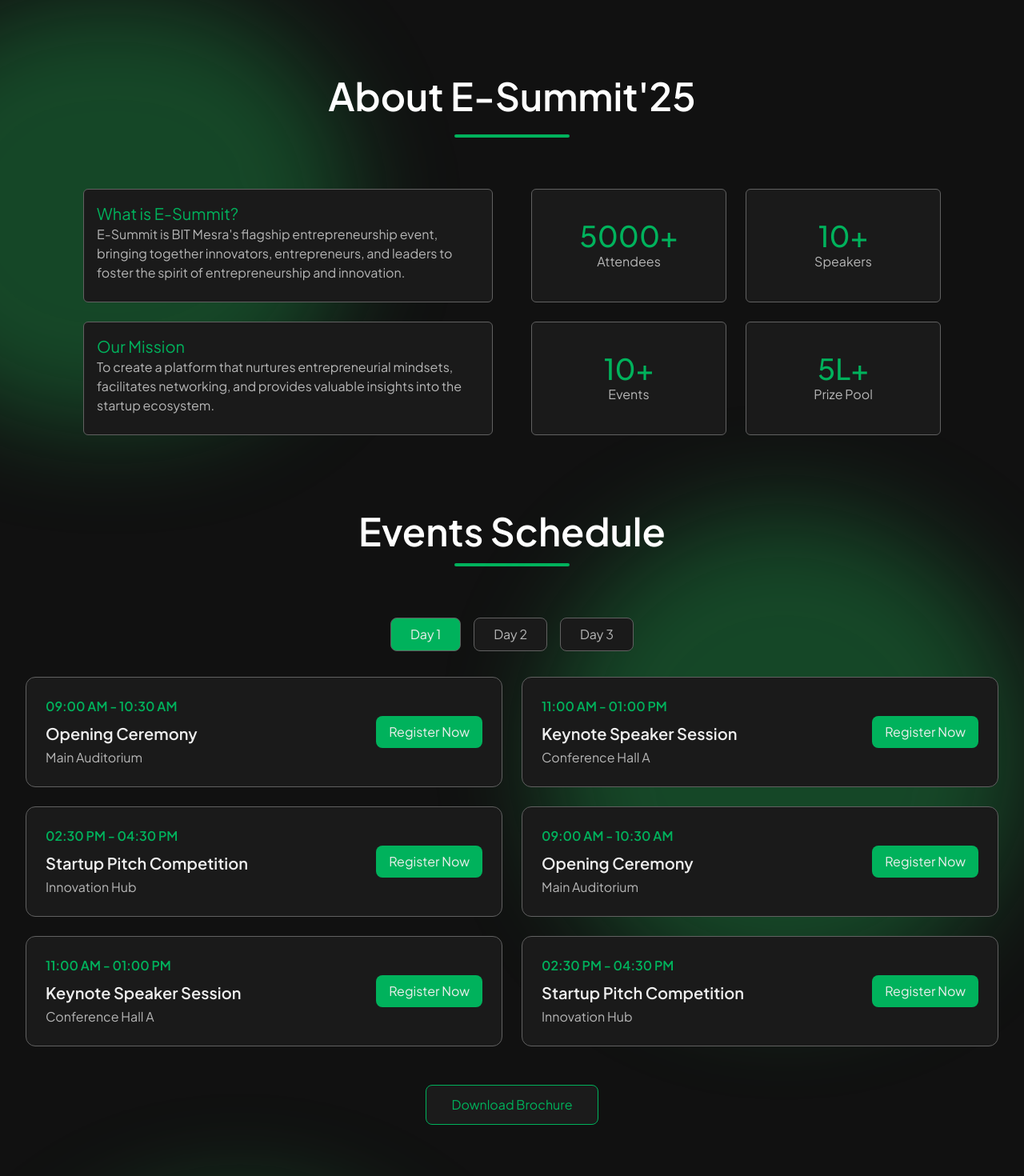
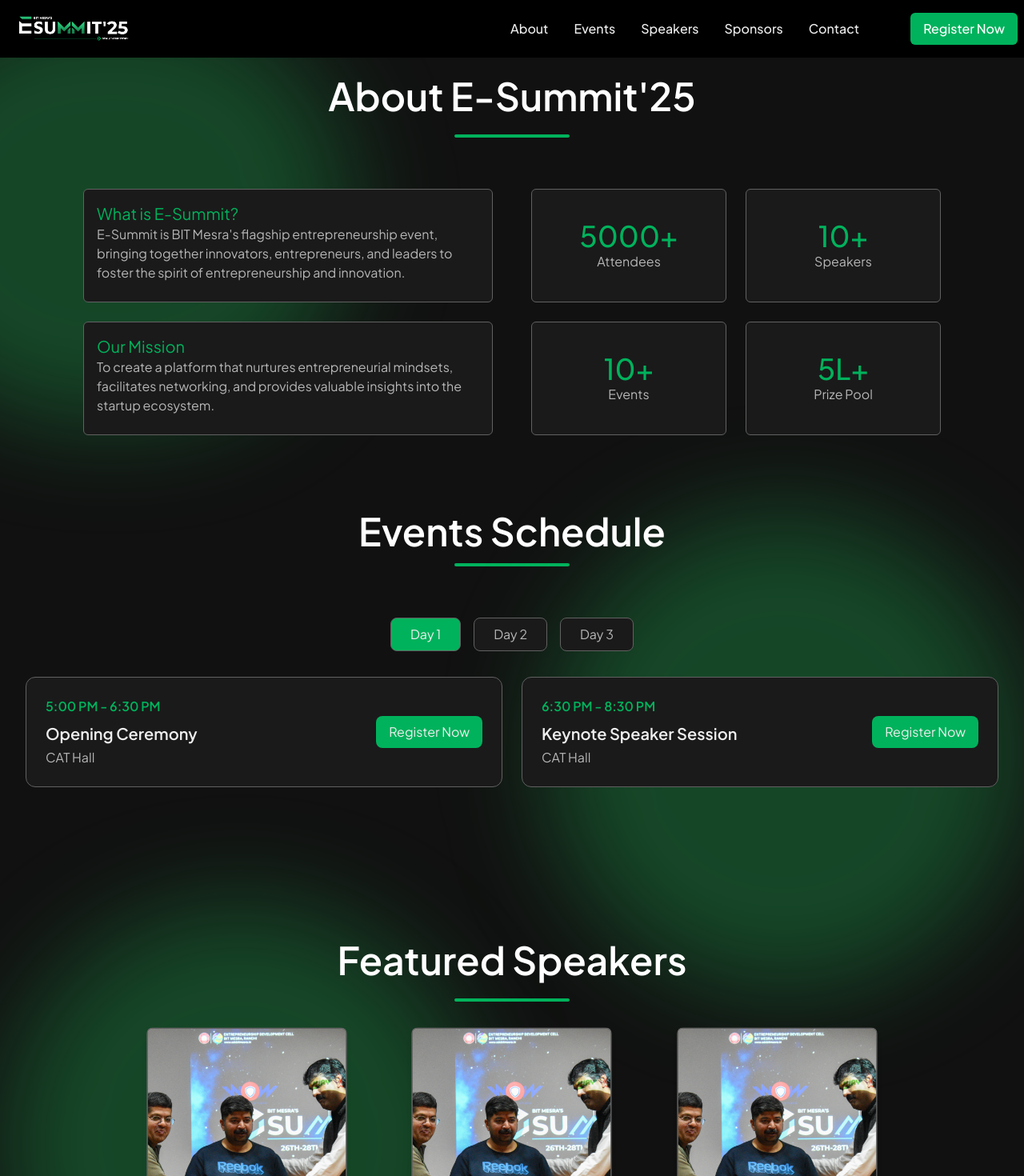
Before and after one commit to AnujNayak108/ESummit25, a React (Vite) app: page / in a window 1280 px wide. Shown: the top 1470 px of the page at 80% size. Built offline with nearby package versions, Linux system fonts and the light colour scheme.

Commit message:
added proper navbar

```diff
--- a/index.html
+++ b/index.html
@@ -2,9 +2,9 @@
 <html lang="en">
   <head>
     <meta charset="UTF-8" />
-    <link rel="icon" type="image/svg+xml" href="/vite.svg" />
+    <link rel="icon" type="image/svg+xml" href="./src/assets/edclogo3d.png" />
     <meta name="viewport" content="width=device-width, initial-scale=1.0 minimum-scale=1.0" />
-    <title>Vite + React</title>
+    <title>E-Summit'25</title>
   </head>
   <body>
     <div id="root"></div>
--- a/src/App.jsx
+++ b/src/App.jsx
@@ -11,6 +11,7 @@
 function App() {
   return (
     <div>
+      <Navbar />
       <Hero />
       <AboutUs />
       <EventSchedule />
--- a/src/components/events.jsx
+++ b/src/components/events.jsx
@@ -2,82 +2,98 @@
 
 const EventSchedule = () => {
     const [activeDay, setActiveDay] = useState('day1');
+    const [transitioning, setTransitioning] = useState(false);
+
+    const handleDayChange = (day) => {
+      if (day !== activeDay) {
+        setTransitioning(true);
+        setTimeout(() => {
+          setActiveDay(day);
+          setTransitioning(false);
+        }, 300);
+      }
+    };
 
     const scheduleData = {
         day1: [
             {
-                time: '09:00 AM - 10:30 AM',
+                time: '5:00 PM - 6:30 PM',
                 title: 'Opening Ceremony',
-                location: 'Main Auditorium',
+                location: 'CAT Hall',
+            },
+            {
+                time: '6:30 PM - 8:30 PM',
+                title: 'Keynote Speaker Session',
+                location: 'CAT Hall',
+            },
+        ],
+        day2: [
+            {
+                time: '09:00 AM - 12:00 PM',
+                title: 'B-Plan',
+                location: 'Lecture Hall 2',
             },
             {
                 time: '11:00 AM - 01:00 PM',
                 title: 'Keynote Speaker Session',
-                location: 'Conference Hall A',
+                location: 'CAT Hall',
             },
             {
-                time: '02:30 PM - 04:30 PM',
-                title: 'Startup Pitch Competition',
-                location: 'Innovation Hub',
+                time: '12:00 PM - 5:00 PM',
+                title: 'IPL Auction',
+                location: 'Lecture Hall 1',
             },
             {
-                time: '09:00 AM - 10:30 AM',
-                title: 'Opening Ceremony',
-                location: 'Main Auditorium',
+                time: '3:00 PM - 5:00 PM',
+                title: 'Ad-venture ROund-1',
+                location: 'Room 219, Main Building',
             },
             {
-                time: '11:00 AM - 01:00 PM',
-                title: 'Keynote Speaker Session',
-                location: 'Conference Hall A',
+                time: '3:00 PM - 5:00 PM',
+                title: 'Intelligent Investor',
+                location: 'Room 220, Main Building',
             },
             {
-                time: '02:30 PM - 04:30 PM',
-                title: 'Startup Pitch Competition',
-                location: 'Innovation Hub',
-            },
-        ],
-        day2: [
-            {
-                time: '09:00 AM - 10:30 AM',
-                title: 'Opening Ceremony',
-                location: 'Main Auditorium',
+                time: '5:30 PM - 8:30 PM',
+                title: 'Keynote Speaker Session',
+                location: 'CAT Hall',
             },
             {
-                time: '11:00 AM - 01:00 PM',
-                title: 'Keynote Speaker Session',
-                location: 'Conference Hall A',
-            },
-            {
-                time: '02:30 PM - 04:30 PM',
-                title: 'Startup Pitch Competition',
-                location: 'Innovation Hub',
-            },
-            {
-                time: '09:00 AM - 10:30 AM',
-                title: 'Opening Ceremony',
-                location: 'Main Auditorium',
-            },
-            {
-                time: '11:00 AM - 01:00 PM',
-                title: 'Keynote Speaker Session',
-                location: 'Conference Hall A',
+                time: '12:00 AM - 5:00 AM',
+                title: 'BGMI Finals',
+                location: 'Lab 7, R&D Building',
             },
         ],
         day3: [
             {
-                time: '09:00 AM - 10:30 AM',
-                title: 'Opening Ceremony',
-                location: 'Main Auditorium',
+                time: '9:00 AM - 5:00 PM',
+                title: 'IPL Auction Finals',
+                location: 'Lecture Hall 1',
             },
             {
-                time: '11:00 AM - 01:00 PM',
-                title: 'Keynote Speaker Session',
-                location: 'Conference Hall A',
+                time: '11:00 AM - 3:00 PM',
+                title: 'Bazaar Clash',
+                location: 'Shorbagh',
             },
             {
-                time: '02:30 PM - 04:30 PM',
-                title: 'Startup Pitch Competition',
-                location: 'Innovation Hub',
+                time: '12:00 AM - 2:00 PM',
+                title: 'Keynote Speaker Session',
+                location: 'CAT Hall',
+            },
+            {
+                time: '3:00 PM - 5:00 PM',
+                title: 'UI-UX Arena',
+                location: 'Room 220, Main Building',
+            },
+            {
+                time: '4:00 PM - 5:00 PM',
+                title: 'Ad-venture Round-2',
+                location: 'Room 220, Main Building',
+            },
+            {
+                time: '5:30 PM - 8:30 PM',
+                title: 'Keynote Speaker Session + Closing Ceremony',
+                location: 'CAT Hall',
             },
         ],
     };
@@ -87,7 +103,7 @@
             <div className="absolute right-0 w-[100px] h-[400px] md:w-[600px] md:h-[600px] bg-green-500/30 rounded-full blur-3xl z-auto" />
             <div className="max-w-7xl mx-auto px-4 sm:px-6 lg:px-8">
                 <div className="text-center mb-16">
-                    <h1 data-aos = "fade-down" data-aos-duration="1000" className="font-semibold md:text-5xl text-3xl text-white">Events Schedule</h1>
+                    <h1 data-aos="fade-down" data-aos-duration="1000" className="font-semibold md:text-5xl text-3xl text-white">Events Schedule</h1>
                     <div className="h-1 w-36 bg-primaryGreen rounded-md mx-auto mt-4"></div>
                 </div>
                 <div className="mb-12">
@@ -95,38 +111,40 @@
                         {['day1', 'day2', 'day3'].map((day) => (
                             <button
                                 key={day}
-                                onClick={() => setActiveDay(day)}
+                                onClick={() => handleDayChange(day)}
                                 className={`px-6 py-2 rounded-lg backdrop-blur-lg border border-[#616161] transition-all duration-300 ${activeDay === day
                                     ? 'bg-primaryGreen hover:bg-secondaryGreen text-primaryText'
                                     : 'bg-primaryGrey hover:bg-secondaryGrey text-secondaryText'
-                                    }`}
+                                }`}
                             >
                                 {day === 'day1' ? 'Day 1' : day === 'day2' ? 'Day 2' : 'Day 3'}
                             </button>
                         ))}
                     </div>
 
-                    <div className="grid md:grid-cols-2 gap-6">
+                    <div
+                        className={`grid md:grid-cols-2 gap-6 transition-opacity duration-300 ${transitioning ? 'opacity-0' : 'opacity-100'}`}
+                    >
                         {scheduleData[activeDay].map((event, index) => (
-                            <div data-aos = "fade-up" data-aos-duration="1000"
+                            <div
+                                data-aos="fade-up"
+                                data-aos-duration="1000"
                                 key={index}
-                                className="bg-primaryGrey backdrop-blur-lg rounded-xl p-6 border border-borderColor">
+                                className="bg-primaryGrey backdrop-blur-lg rounded-xl p-6 border border-borderColor"
+                            >
                                 <div className="flex flex-col md:flex-row justify-between items-start md:items-center">
                                     <div>
                                         <span className="text-primaryGreen font-semibold">{event.time}</span>
                                         <h3 className="text-primaryText text-xl font-semibold mt-2">{event.title}</h3>
                                         <p className="text-secondaryText mt-1">{event.location}</p>
                                     </div>
-                                    <button className="mt-4 md:mt-0 px-4 py-2 bg-primaryGreen text-primaryText rounded-lg transform transition duration-300 hover:scale-105 hover:bg-secondaryGreen">Register Now</button>
+                                    <button className="mt-4 md:mt-0 px-4 py-2 bg-primaryGreen text-primaryText rounded-lg transform transition duration-300 hover:scale-105 hover:bg-secondaryGreen">
+                                        Register Now
+                                    </button>
                                 </div>
                             </div>
                         ))}
                     </div>
-                </div>
-                <div className="text-center">
-                    <button className="px-8 py-3 bg-neutral-800/50 backdrop-blur-lg border border-primaryGreen text-primaryGreen rounded-lg hover:bg-secondaryGreen hover:text-primaryText transition-all duration-300 transform hover:scale-105">
-                        Download Brochure
-                    </button>
                 </div>
             </div>
         </div>
--- a/src/components/navbar.jsx
+++ b/src/components/navbar.jsx
@@ -1,265 +1,64 @@
-/*import { useRef } from "react";
-import React, { useState } from "react";
+import React, { useState, useMemo } from "react";
 import logo from "../assets/esummitlogo.png";
+import { GiHamburgerMenu } from "react-icons/gi";
+import { ImCross } from "react-icons/im";
 
-function Navbar() {
+const Navbar = () => {
   const [menuOpen, setMenuOpen] = useState(false);
 
-  const toggleMenu = () => {
-    setMenuOpen(!menuOpen);
-
-  };
-
-  return (
-    <>
-      <div className="navbar pl-2 pr-2 md:pl-4 md:pr-4 md:pt-1 bg-black flex justify-between items-center fixed top-0 left-0 w-full z-50">
-        <div className="logoNew text-center w-60">
-          <img src={logo} alt="logo" />
-        </div>
-        <div className="drop">
-          <div
-            id="Hamburger"
-            className="hamburger inline-block mr-4 cursor-pointer md:hidden"
-            onClick={toggleMenu}
-          >
-            <div className="line h-0.5 w-6 my-1 bg-white"></div>
-            <div className="line h-0.5 w-6 my-1 bg-white"></div>
-            <div className="line h-0.5 w-6 my-1 bg-white"></div>
+  const memoizedNavbar = useMemo(() => {
+    return (
+      <nav className="fixed top-0 left-0 right-0 bg-black shadow-sm z-50">
+        <div className="container mx-auto flex items-center justify-between py-3 px-3 xl:px-2">
+          <img
+            draggable={false}
+            src={logo}
+            alt="E-Summit'25 Logo"
+            className="h-12 w-auto cursor-pointer"
+            onClick={() => window.scrollTo({ top: 0, behavior: "smooth" })}
+          />
+          <div className="md:hidden">
+            {menuOpen ? (
+              <ImCross
+                onClick={() => setMenuOpen(false)}
+                className="transition-transform duration-300 text-primaryText cursor-pointer"
+                size={24}
+              />
+            ) : (
+              <GiHamburgerMenu
+                onClick={() => setMenuOpen(true)}
+                className="transition-transform duration-300 text-primaryText cursor-pointer"
+                size={24}
+              />
+            )}
           </div>
-          <div
-            id="menuDropdown"
-            className={`${
-              menuOpen ? "" : "hidden"
-            } md:hidden absolute bg-black top-[80px] right-0 rounded-md w-48`}
-          >
-            <ul className="flex flex-col pt-2 pb-2">
-              <li className="p-2 pl-6 text-white hover:text-green-400 cursor-pointer">
-                <a href={AboutUs}>About</a>
-              </li>
-              <li className="p-2 pl-6 text-white hover:text-green-400 cursor-pointer">
-                <a href={events}>Events</a>
-              </li>
-              <li className="p-2 pl-6 text-white hover:text-green-400 cursor-pointer">
-                <a href={speakers}>Speakers</a>
-              </li>
-              <li className="p-2 pl-6 text-white hover:text-green-400 cursor-pointer">
-                <a href={sponsors}>Sponsors</a>
-              </li>
-              <li className="p-2 pl-6 text-white hover:text-green-400 cursor-pointer">
-                <a href="#">Contacts</a>
-              </li>
-            </ul>
+          <div className="hidden md:flex items-center space-x-8 mr-16 ml-auto">
+            <button className="text-primaryText hover:text-primaryGreen transition font-medium">About</button>
+            <button className="text-primaryText hover:text-primaryGreen transition font-medium">Events</button>
+            <button className="text-primaryText hover:text-primaryGreen transition font-medium">Speakers</button>
+            <button className="text-primaryText hover:text-primaryGreen transition font-medium">Sponsors</button>
+            <button className="text-primaryText hover:text-primaryGreen transition font-medium">Contact</button>
           </div>
-        </div>
-        <div className="endItem hidden md:flex">
-          <div className="features md:flex md:items-center md:justify-center">
-            <ul className="md:flex md:items-center">
-              <li className="fitem text-white mx-4 my-6 md:my-0 hover:cursor-pointer hover:text-green-400">
-                <a href="#">About</a>
-              </li>
-              <li className="fitem text-white mx-4 my-6 md:my-0 hover:cursor-pointer hover:text-green-400">
-                <a href="#">Events</a>
-              </li>
-              <li className="fitem text-white mx-4 my-6 md:my-0 hover:cursor-pointer hover:text-green-400">
-                <a href="#">Speakers</a>
-              </li>
-              <li className="fitem text-white mx-4 my-6 md:my-0 hover:cursor-pointer hover:text-green-400">
-                <a href="#">Sponsors</a>
-              </li>
-              <li className="fitem text-white mx-4 my-6 md:my-0 hover:cursor-pointer hover:text-green-400">
-                <a href="#">Contacts</a>
-              </li>
-            </ul>
-          </div>
-          <div className="btn md:items-center md:justify-center">
-            <button className="p-1.5 pl-3 pr-3 ml-6 mr-6 bg-[#00B25C] hover:bg-[#009E52] w-[130px] h-[35px] gap-0 rounded-[6px] text-white hidden md:block transform hover:scale-105 transition ease-in duration-200">
-              Register Now
-            </button>
-          </div>
-        </div>
-      </div>
-    </>
-  );
-}
-
-export default Navbar;*/
-
-  /*import { Link } from "react-router-dom";
-  import React, { useState } from "react";
-  import logo from "../assets/esummitlogo.png";
-
-  function Navbar() {
-    const [menuOpen, setMenuOpen] = useState(false);
-
-    const toggleMenu = () => {
-      setMenuOpen(!menuOpen);
-    };
-
-    return (
-      <div className="navbar pl-2 pr-2 md:pl-4 md:pr-4 md:pt-1 bg-black flex justify-between items-center fixed top-0 left-0 w-full z-50">
-        <div className="logoNew text-center w-60">
-          <img src={logo} alt="logo" />
-        </div>
-        <div className="drop">
-          <div
-            id="Hamburger"
-            className="hamburger inline-block mr-4 cursor-pointer md:hidden"
-            onClick={toggleMenu}
-          >
-            <div className="line h-0.5 w-6 my-1 bg-white"></div>
-            <div className="line h-0.5 w-6 my-1 bg-white"></div>
-            <div className="line h-0.5 w-6 my-1 bg-white"></div>
-          </div>
-          <div
-            id="menuDropdown"
-            className={`${
-              menuOpen ? "" : "hidden"
-            } md:hidden absolute bg-black top-[80px] right-0 rounded-md w-48`}
-          >
-            <ul className="flex flex-col pt-2 pb-2">
-              <li className="p-2 pl-6 text-white hover:text-green-400 cursor-pointer">
-                <Link to="/about">About</Link>
-              </li>
-              <li className="p-2 pl-6 text-white hover:text-green-400 cursor-pointer">
-                <Link to="/events">Events</Link>
-              </li>
-              <li className="p-2 pl-6 text-white hover:text-green-400 cursor-pointer">
-                <Link to="/speakers">Speakers</Link>
-              </li>
-              <li className="p-2 pl-6 text-white hover:text-green-400 cursor-pointer">
-                <Link to="/sponsors">Sponsors</Link>
-              </li>
-              <li className="p-2 pl-6 text-white hover:text-green-400 cursor-pointer">
-                <Link to="/contacts">Contacts</Link>
-              </li>
-            </ul>
-          </div>
-        </div>
-        <div className="endItem hidden md:flex">
-          <ul className="md:flex md:items-center">
-            <li className="fitem text-white mx-4 my-6 md:my-0 hover:cursor-pointer hover:text-green-400">
-              <Link to="/about">About</Link>
-            </li>
-            <li className="fitem text-white mx-4 my-6 md:my-0 hover:cursor-pointer hover:text-green-400">
-              <Link to="/events">Events</Link>
-            </li>
-            <li className="fitem text-white mx-4 my-6 md:my-0 hover:cursor-pointer hover:text-green-400">
-              <Link to="/speakers">Speakers</Link>
-            </li>
-            <li className="fitem text-white mx-4 my-6 md:my-0 hover:cursor-pointer hover:text-green-400">
-              <Link to="/sponsors">Sponsors</Link>
-            </li>
-            <li className="fitem text-white mx-4 my-6 md:my-0 hover:cursor-pointer hover:text-green-400">
-              <Link to="/contacts">Contacts</Link>
-            </li>
-          </ul>
-          <button className="p-1.5 pl-3 pr-3 ml-6 mr-6 bg-[#00B25C] hover:bg-[#009E52] w-[130px] h-[35px] gap-0 rounded-[6px] text-white hidden md:block transform hover:scale-105 transition ease-in duration-200">
+          <button className="hidden md:flex bg-primaryGreen text-white font-medium py-2 px-4 rounded-md transition-all duration-300 transform hover:scale-105">
             Register Now
           </button>
         </div>
-      </div>
+        <div
+          className={`md:hidden flex flex-col items-center bg-black transition-all duration-500 ease-in-out overflow-hidden ${
+            menuOpen ? "max-h-96 py-4 opacity-100" : "max-h-0 py-0 opacity-0"
+          } space-y-6 text-lg`}
+        >
+          <button className="text-primaryText hover:text-primaryGreen transition font-medium">About</button>
+          <button className="text-primaryText hover:text-primaryGreen transition font-medium">Events</button>
+          <button className="text-primaryText hover:text-primaryGreen transition font-medium">Speakers</button>
+          <button className="text-primaryText hover:text-primaryGreen transition font-medium">Sponsors</button>
+          <button className="text-primaryText hover:text-primaryGreen transition font-medium">Contact</button>
+        </div>
+      </nav>
     );
-  }
+  }, [menuOpen]);
 
-  export default Navbar;*/
-
-import React, { useState } from "react";
-import { Link } from "react-scroll"; // Import Link from react-scroll
-import logo from "../assets/esummitlogo.png";
-
-function Navbar() {
-  const [menuOpen, setMenuOpen] = useState(false);
-
-  const toggleMenu = () => {
-    setMenuOpen(!menuOpen);
-  };
-
-  return (
-    <div className="navbar pl-2 pr-2 md:pl-4 md:pr-4 md:pt-1 bg-black flex justify-between items-center fixed top-0 left-0 w-full z-50">
-      <div className="logoNew cursor-pointer text-center w-60">
-      <Link to="about" smooth={true} duration={500} offset={-70}>
-      <img src={logo} alt="logo" />
-              </Link>
-      </div>
-      <div className="drop">
-        <div
-          id="Hamburger"
-          className="hamburger inline-block mr-4 cursor-pointer md:hidden"
-          onClick={toggleMenu}
-        >
-          <div className="line h-0.5 w-6 my-1 bg-white"></div>
-          <div className="line h-0.5 w-6 my-1 bg-white"></div>
-          <div className="line h-0.5 w-6 my-1 bg-white"></div>
-        </div>
-        <div
-          id="menuDropdown"
-          className={`${
-            menuOpen ? "" : "hidden"
-          } md:hidden absolute bg-black top-[80px] right-0 rounded-md w-48`}
-        >
-          <ul className="flex flex-col pt-2 pb-2">
-            <li className="p-2 pl-6 text-white hover:text-green-400 cursor-pointer">
-              <Link to="about" smooth={true} duration={500} offset={-70}>
-                About
-              </Link>
-            </li>
-            <li className="p-2 pl-6 text-white hover:text-green-400 cursor-pointer">
-              <Link to="events" smooth={true} duration={500} offset={-70}>
-                Events
-              </Link>
-            </li>
-            <li className="p-2 pl-6 text-white hover:text-green-400 cursor-pointer">
-              <Link to="speakers" smooth={true} duration={500} offset={-70}>
-                Speakers
-              </Link>
-            </li>
-            <li className="p-2 pl-6 text-white hover:text-green-400 cursor-pointer">
-              <Link to="sponsors" smooth={true} duration={500} offset={-70}>
-                Sponsors
-              </Link>
-            </li>
-            <li className="p-2 pl-6 text-white hover:text-green-400 cursor-pointer">
-              <Link to="contacts" smooth={true} duration={500} offset={-70}>
-                Contacts
-              </Link>
-            </li>
-          </ul>
-        </div>
-      </div>
-      <div className="endItem hidden md:flex">
-        <ul className="md:flex md:items-center">
-          <li className="fitem text-white mx-4 my-6 md:my-0 hover:cursor-pointer hover:text-green-400">
-            <Link to="about" smooth={true} duration={500} offset={-70}>
-              About
-            </Link>
-          </li>
-          <li className="fitem text-white mx-4 my-6 md:my-0 hover:cursor-pointer hover:text-green-400">
-            <Link to="events" smooth={true} duration={500} offset={-70}>
-              Events
-            </Link>
-          </li>
-          <li className="fitem text-white mx-4 my-6 md:my-0 hover:cursor-pointer hover:text-green-400">
-            <Link to="speakers" smooth={true} duration={500} offset={-70}>
-              Speakers
-            </Link>
-          </li>
-          <li className="fitem text-white mx-4 my-6 md:my-0 hover:cursor-pointer hover:text-green-400">
-            <Link to="sponsors" smooth={true} duration={500} offset={-70}>
-              Sponsors
-            </Link>
-          </li>
-          <li className="fitem text-white mx-4 my-6 md:my-0 hover:cursor-pointer hover:text-green-400">
-            <Link to="contacts" smooth={true} duration={500} offset={-70}>
-              Contacts
-            </Link>
-          </li>
-        </ul>
-        <button className="p-1.5 pl-3 pr-3 ml-6 mr-6 bg-[#00B25C] hover:bg-[#009E52] w-[130px] h-[35px] gap-0 rounded-[6px] text-white hidden md:block transform hover:scale-105 transition ease-in duration-200">
-          Register Now
-        </button>
-      </div>
-    </div>
-  );
-}
+  return memoizedNavbar;
+};
 
 export default Navbar;
--- a/src/components/past speakers/PastSpeakers.jsx
+++ b/src/components/past speakers/PastSpeakers.jsx
@@ -116,6 +116,7 @@
                 src={photo}
                 alt={`Item ${index + 1}`}
                 className="w-full h-full object-cover rounded-lg"
+                draggable={false}
               />
               <div className="space-y-1 bg-black w-full h-full p-2">
                                   <h1 className="text-sm font-semibold text-white">{"Speaker name"}</h1>
```
